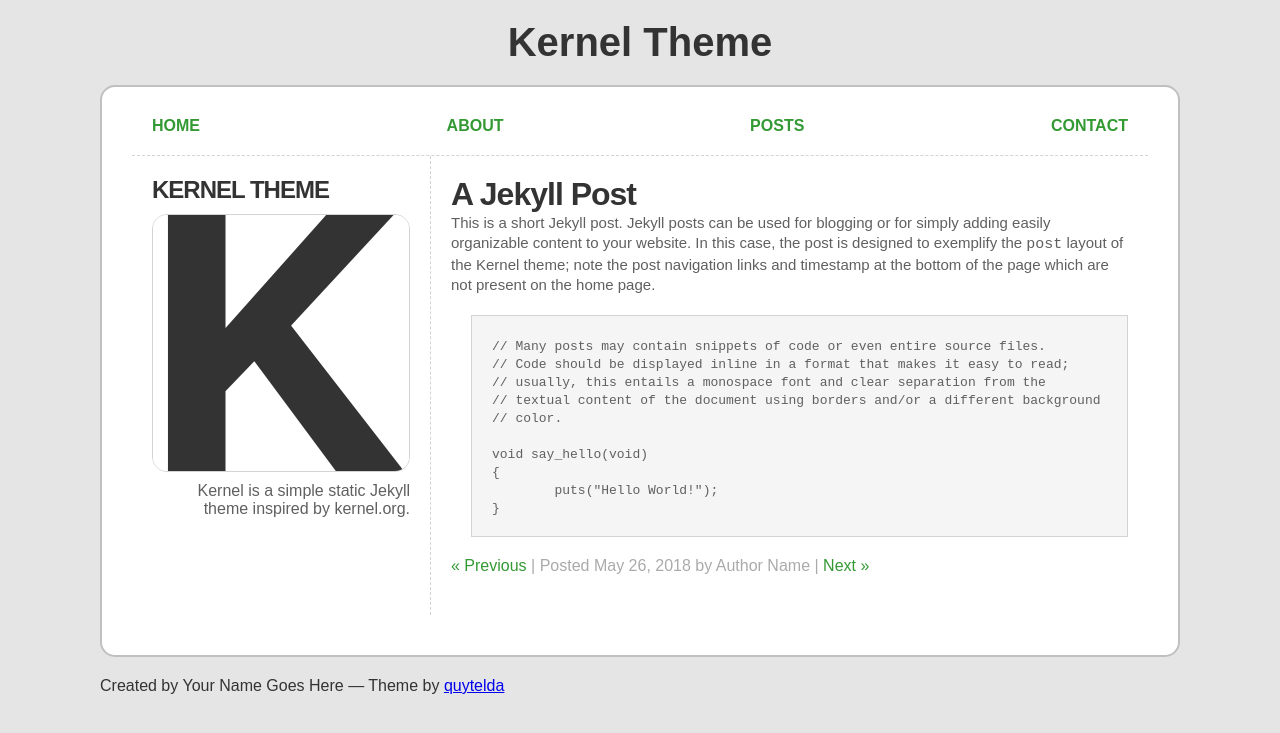
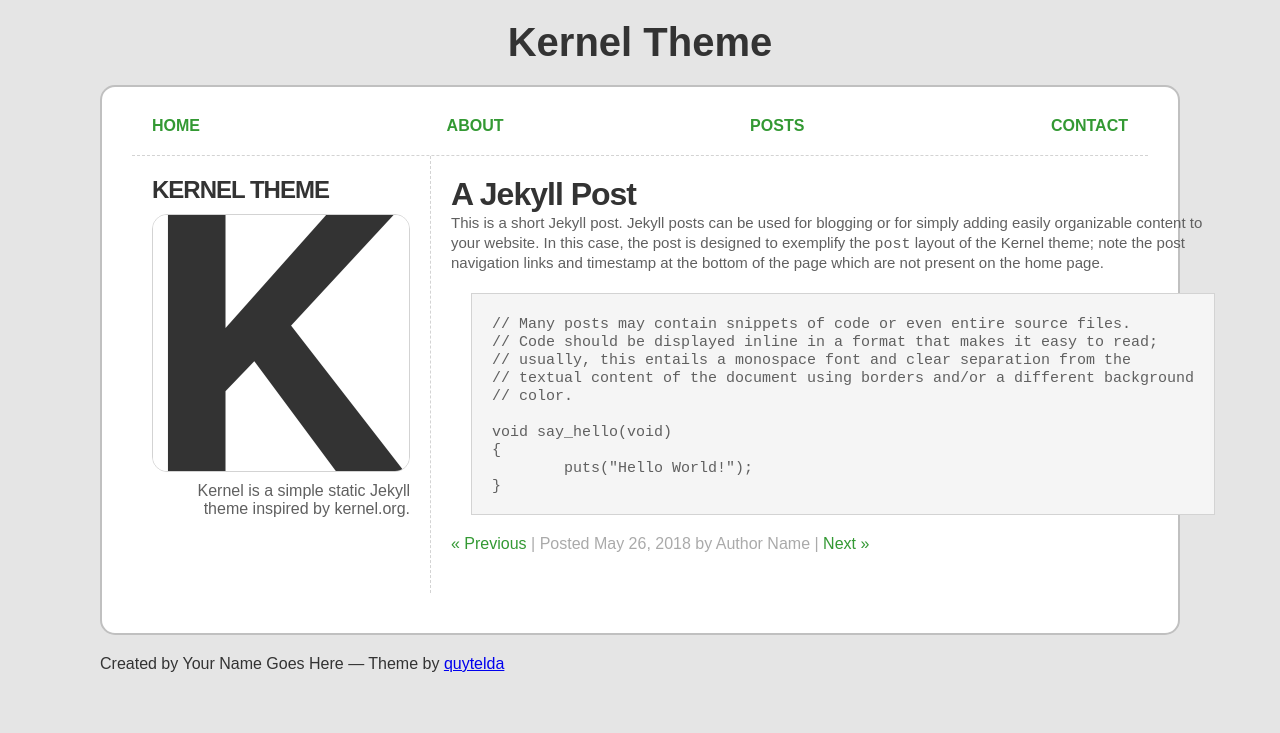
Before and after one commit to quytelda/jekyll-theme-kernel, a Jekyll site: the page built from _posts/2018-05-26-a-jekyll-post.md, in a window 1280 px wide. Shown: the top 733 px of the page. Built offline with Jekyll 4.4.1, drawn with Linux system fonts in a browser that asks for light colours.

Commit message:
Improve font spacing and line height for code.

```diff
--- a/_sass/jekyll-theme-kernel.scss
+++ b/_sass/jekyll-theme-kernel.scss
@@ -22,6 +22,8 @@ h1, h2, h3, h4, h5, h6 {
 
 code {
   font-family: monospace;
+  font-size: 15px;
+  line-height: 15px;
 }
 
 header {
```
